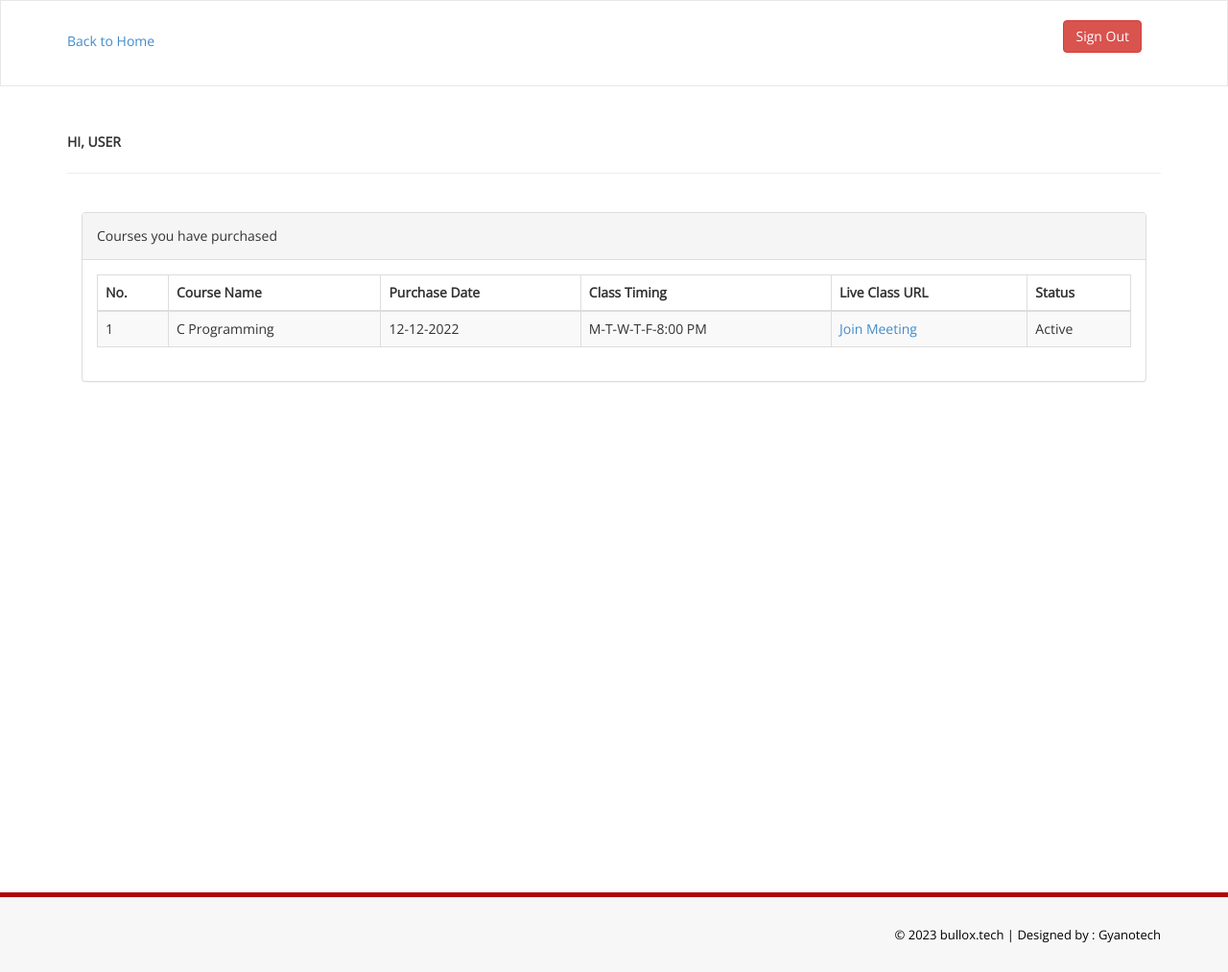
After one commit to vaibhavtotla5520/Project_E_Learning, a PHP site: page /dashboard/index.html in a window 1280 px wide. The commit adds this page. Shown: the whole page at 96% size. Run offline with PHP 8.4, Linux system fonts and the light colour scheme; some libraries are stand-ins or nearby versions.

Commit message:
Code merged from local

```diff
--- a/dashboard/assets/css/style.css
+++ b/dashboard/assets/css/style.css
@@ -60,7 +60,7 @@ body {
 }
 .menu-section {
     background-color: #f7f7f7;
-    border-bottom:5px solid #9170E4;
+    border-bottom:5px solid #AF0505;
     width:100%
 }
 .menu-top-active {
@@ -101,7 +101,7 @@ height: 60px;
 }
 
 .slide-bdr {
-   border:5px solid #9170E4
+   border:5px solid #AF0505
 }
 .chat-widget-left:after {
     top: 100%;
@@ -211,7 +211,7 @@ height: 60px;
     font-size:13px;
       background-color: #f7f7f7;
       text-align:right;
-       border-top:5px solid #9170E4;
+       border-top:5px solid #AF0505;
 
 }
 
--- /dev/null
+++ b/dashboard/index.html
@@ -0,0 +1,118 @@
+<!DOCTYPE html>
+<html xmlns="http://www.w3.org/1999/xhtml">
+  <head>
+    <meta charset="utf-8" />
+    <meta
+      name="viewport"
+      content="width=device-width, initial-scale=1, maximum-scale=1"
+    />
+    <meta name="description" content="" />
+    <meta name="author" content="" />
+    <!--[if IE]>
+      <meta http-equiv="X-UA-Compatible" content="IE=edge,chrome=1" />
+    <![endif]-->
+    <title>FREE RESPONSIVE HORIZONTAL ADMIN</title>
+    <!-- BOOTSTRAP CORE STYLE  -->
+    <link href="assets/css/bootstrap.css" rel="stylesheet" />
+    <!-- FONT AWESOME STYLE  -->
+    <link href="assets/css/font-awesome.css" rel="stylesheet" />
+    <!-- CUSTOM STYLE  -->
+    <link href="assets/css/style.css" rel="stylesheet" />
+    <!-- GOOGLE FONT -->
+    <link
+      href="http://fonts.googleapis.com/css?family=Open+Sans"
+      rel="stylesheet"
+      type="text/css"
+    />
+  </head>
+  <body>
+    <div class="navbar navbar-inverse set-radius-zero">
+      <div class="container">
+        <div class="navbar-header">
+          <a class="navbar" href="../index.html"> Back to Home </a>
+        </div>
+
+        <div class="right-div">
+          <a href="#" class="btn btn-danger pull-right">Sign Out</a>
+        </div>
+      </div>
+    </div>
+    <div class="content-wrapper">
+      <div class="container">
+        <div class="row pad-botm">
+          <div class="col-md-12">
+            <h5 class="header-line">Hi, User</h5>
+          </div>
+        </div>
+
+        <div class="col-md-12 col-sm-12 col-xs-12">
+          <div class="panel panel-default">
+            <div class="panel-heading">Courses you have purchased</div>
+            <div class="panel-body">
+              <div class="table-responsive">
+                <table class="table table-striped table-bordered table-hover">
+                  <thead>
+                    <tr>
+                      <th>No.</th>
+                      <th>Course Name</th>
+                      <th>Purchase Date</th>
+                      <th>Class Timing</th>
+                      <th>Live Class URL</th>
+                      <th>Status</th>
+                    </tr>
+                  </thead>
+                  <tbody>
+                    <tr>
+                      <td>1</td>
+                      <td>C Programming</td>
+                      <td>12-12-2022</td>
+                      <td>M-T-W-T-F-8:00 PM</td>
+                      <td><a href="https://developers.google.com/meet">Join Meeting</a></td>
+                      <td>Active</td>
+                    </tr>
+                  </tbody>
+                </table>
+              </div>
+            </div>
+          </div>
+        </div>
+      </div>
+    </div>
+    <!-- CONTENT-WRAPPER SECTION END-->
+    <section class="footer-section">
+      <div class="container">
+        <div class="row">
+          <div class="col-md-12">
+            &copy; 2023 bullox.tech |<a
+              href="https://bullox.tech/"
+              target="_blank"
+            >
+              Designed by : Gyanotech</a
+            >
+          </div>
+        </div>
+      </div>
+    </section>
+    <!-- FOOTER SECTION END-->
+    <!-- JAVASCRIPT FILES PLACED AT THE BOTTOM TO REDUCE THE LOADING TIME  -->
+    <!-- CORE JQUERY  -->
+    <script src="assets/js/jquery-1.10.2.js"></script>
+    <!-- BOOTSTRAP SCRIPTS  -->
+    <script src="assets/js/bootstrap.js"></script>
+    <!-- CUSTOM SCRIPTS  -->
+    <script src="assets/js/custom.js"></script>
+    <!--Start of Tawk.to Script-->
+<script type="text/javascript">
+    var Tawk_API=Tawk_API||{}, Tawk_LoadStart=new Date();
+    (function(){
+    var s1=document.createElement("script"),s0=document.getElementsByTagName("script")[0];
+    s1.async=true;
+    s1.src='https://embed.tawk.to/63e32f14c2f1ac1e203209ab/1gonmvqnk';
+    s1.charset='UTF-8';
+    s1.setAttribute('crossorigin','*');
+    s0.parentNode.insertBefore(s1,s0);
+    })();
+    </script>
+    <!--End of Tawk.to Script-->
+  </body>
+</html>
--- a/js/headers.js
+++ b/js/headers.js
@@ -34,7 +34,6 @@ document.write(`
       <!-- Contact Javascript File -->
       <script src="mail/jqBootstrapValidation.min.js"></script>
       <script src="mail/contact.js"></script>
-      <script src="mail/join-now.js"></script>
 
       <!-- Template Javascript -->
       <script src="js/main.js"></script>
```
Also changed, not shown: Request.php (+3 -33 lines), join-now.php (+32 -37 lines), mail/contact.js (+7 -11 lines), img/favicon1.ico (added), img/logo.png.
